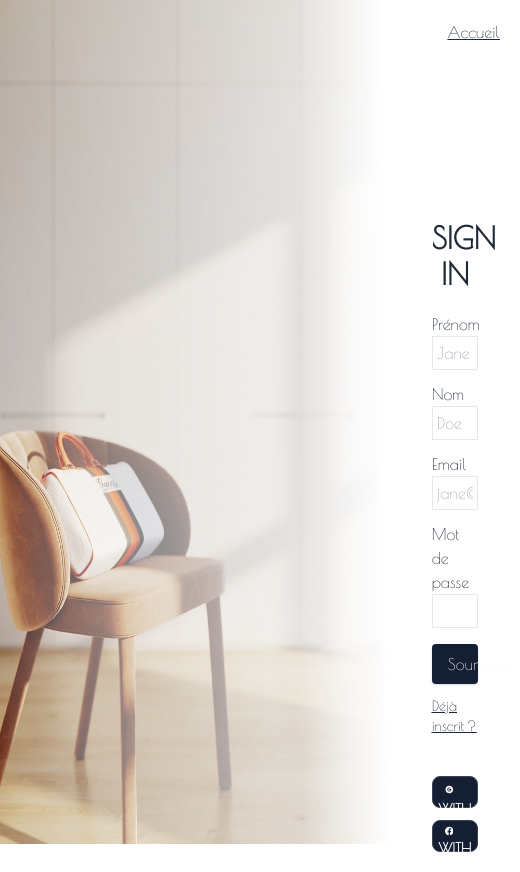
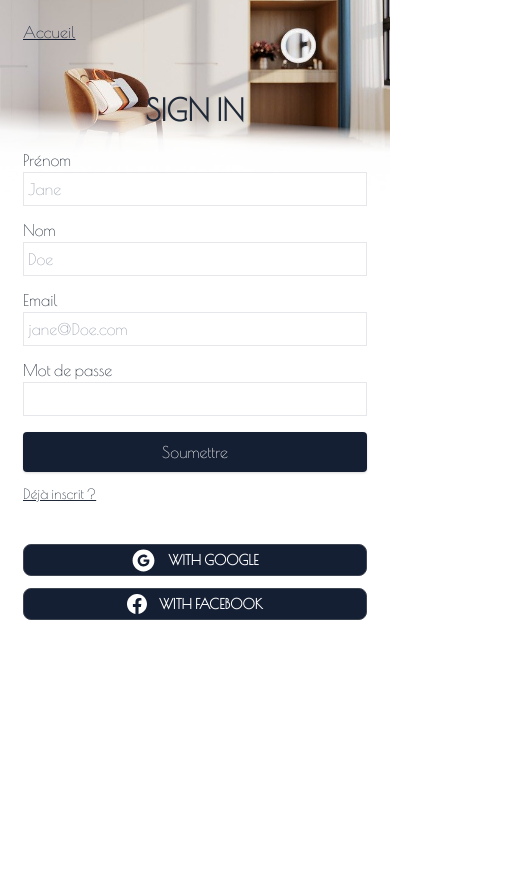
Before and after one commit to Furniture-King/Front-end, a Next.js app: page /signUp in a window 390 px wide. Shown: the whole page, 520 px wide, since content can reach past the window. After the commit the page ends 844 px from the top, so only its background shows below. Built offline with nearby package versions, Linux system fonts and the light colour scheme.

Commit message:
signin page: add responsive & add state for form

```diff
--- a/components/signupForm/index.js
+++ b/components/signupForm/index.js
@@ -1,4 +1,4 @@
-import React from 'react'
+import React, { useState } from 'react'
 import Link from 'next/link'
 import { Formik, Form, useField } from 'formik'
 import * as Yup from 'yup'
@@ -24,6 +24,8 @@ const MyTextInput = ({ label, ...props }) => {
 }
 
 const SignupForm = () => {
+  const [signInState, setSignInState] = useState([])
+  // console.log(signInState)
   return (
     <Formik
       initialValues={{ firstName: '', lastName: '', email: '', password: '' }}
@@ -37,11 +39,17 @@ const SignupForm = () => {
         email: Yup.string().email('Invalid email address').required('Required'),
         password: Yup.string().required('Required')
       })}
-      onSubmit={(values, { setSubmitting }) => {
-        setTimeout(() => {
-          alert(JSON.stringify(values, null, 2))
-          setSubmitting(false)
-        }, 400)
+      onSubmit={(values, { setSubmitting, resetForm }) => {
+        setSignInState(() => [
+          {
+            firstName: values.firstName,
+            lastName: values.lastName,
+            email: values.email,
+            password: values.password
+          }
+        ])
+        resetForm()
+        setSubmitting(false)
       }}
     >
       <Form className="p-5 flex flex-col">
--- a/pages/signUp.js
+++ b/pages/signUp.js
@@ -5,17 +5,30 @@ import SignupForm from '../components/signupForm'
 
 const SignUp = () => {
   return (
-    <div className="font-poiretOne flex  ">
-      <img
-        src="./images/images_background/da-guojing-g41a0eca6f_1920.jpg"
-        style={{ height: '100vh' }}
-      />
-      <div className=" flex flex-col w-1/3 mx-auto">
+    <div className="font-poiretOne flex flex-col md:flex-row">
+      <div className="md:block hidden">
+        <img
+          src="./images/images_background/da-guojing-g41a0eca6f_1920.jpg"
+          style={{ height: '100vh' }}
+          className="50%"
+        />
+      </div>
+      <div className="md:hidden block">
+        <img
+          src="./images/images_background/da-guojing-gc7e7ed199_640.jpg"
+          style={{ width: '100%' }}
+          className=" z-0 absolute"
+        />
+      </div>
+
+      <div className=" flex flex-col  md:w-1/3 w-96 mx-auto z-20">
         <Link href="/">
-          <a className="self-end m-5 underline">Accueil</a>
+          <a className="self-start md:self-end m-5 underline text-color-bg-darkBlue">
+            Accueil
+          </a>
         </Link>
 
-        <div className="mt-32 w-2/3 mx-auto ">
+        <div className="md:mt-32 ">
           <SignupForm />
         </div>
       </div>
```
Also changed, not shown: public/images/images_background/da-guojing-gc7e7ed199_640.jpg (added), public/images/images_background/da-guojing-gc7e7ed199_640.png (added).
